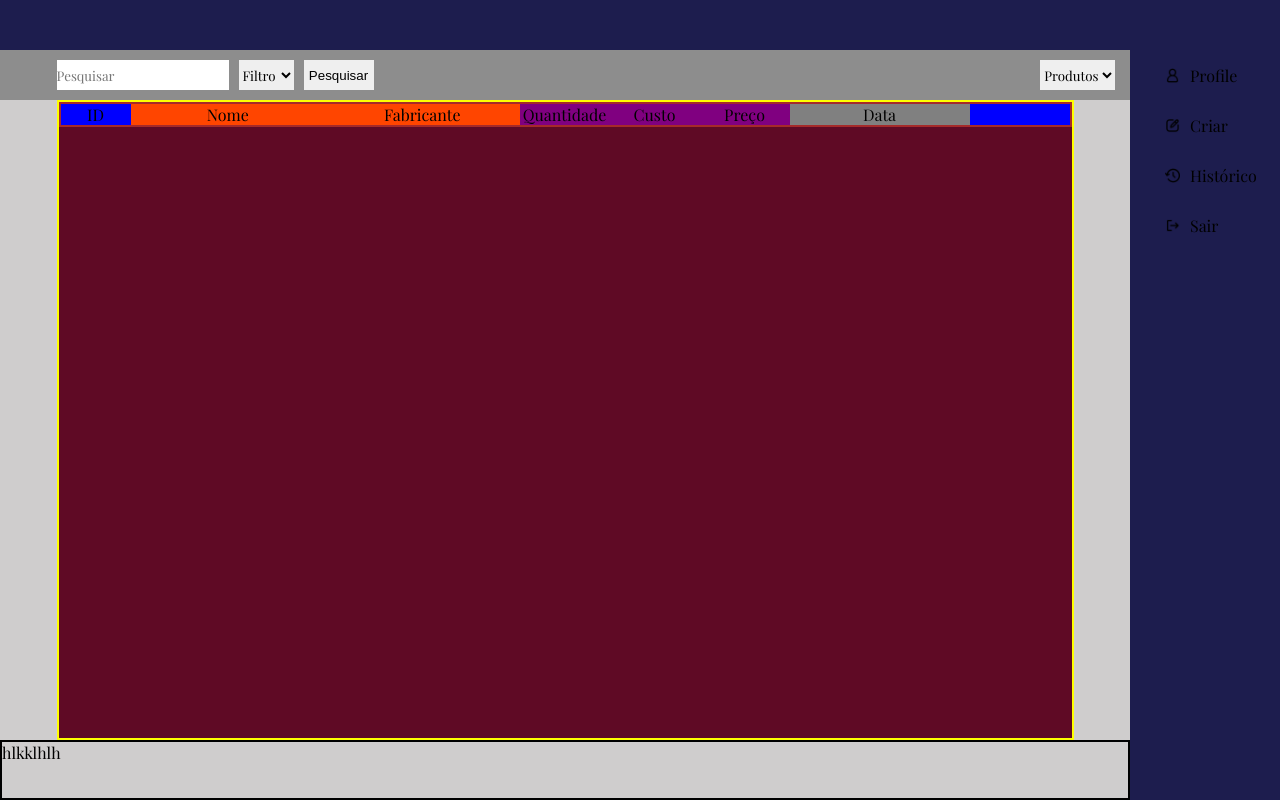
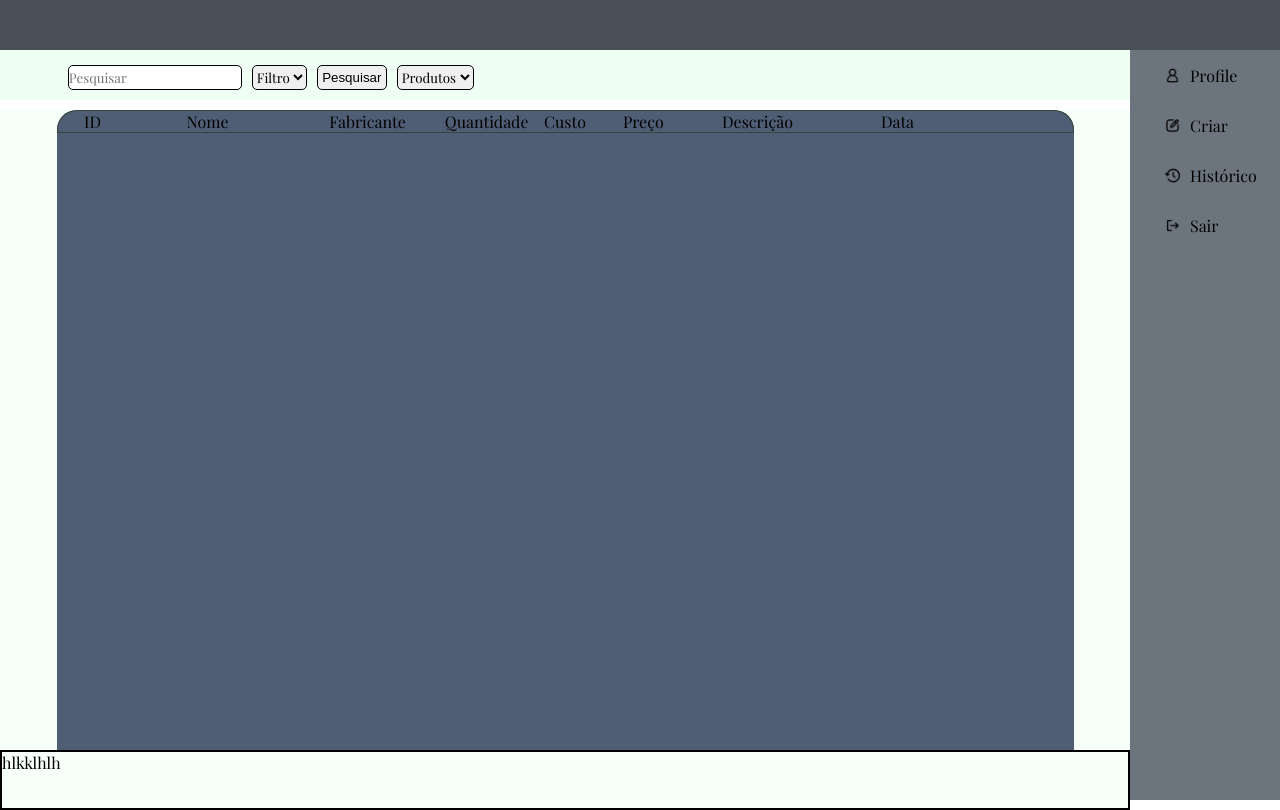
Before and after one commit to susaneafonso/PCrud, a website: page src/index.html in a window 1280 px wide. Drawn offline with nearby package versions, Linux system fonts and the light colour scheme; no server answers.

Commit message:
consulta lista de produtos funcionando

```diff
--- a/src/css/style.css
+++ b/src/css/style.css
@@ -12,14 +12,14 @@ margin: 0%;
 box-sizing: border-box;
 }
 .menu{
-background-color: rgb(29, 29, 78);;
+background-color:  #495057;
 height: 50px;
 width: 100%;
 display: flex;
 font-family: 'Playfair Display', serif;
 }
 .searchbar{
-background-color: rgb(141, 141, 141);
+background-color:  #f0fff3;
 display: flex;
 width: calc(100% - 150px);
 position: absolute;
@@ -28,17 +28,19 @@ font-family: 'Playfair Display', serif;
 }
 .search{
 display: flex;
-height: 30px;
+height: 25px;
 justify-content: center;
 align-items: center;
 outline: none;
 cursor:pointer ;
-margin: auto 0px 10px 5%;
+margin: auto 0px 10px 6%;
 font-family: 'Playfair Display', serif;
+border-radius: 5px;
+border: 1px solid;
 }
 .btn_filtro{
 display: flex;
-height: 30px;
+height: 25px;
 width: 55px;
 justify-content: center;
 align-items: center;
@@ -46,29 +48,35 @@ outline: none;
 cursor:pointer ;
 margin: auto 0px 10px 10px;
 font-family: 'Playfair Display', serif;
+border-radius: 5px;
+border: 1px solid;
 }
 .btn_search{
 display: flex;
-height: 30px;
+height: 25px;
 width: 70px;
 justify-content: center;
 align-items: center;
 cursor:pointer ;
 margin: auto 0px 10px 10px;
+border-radius: 5px;
+border: 1px solid;
 }
 .tabelas{
 display: flex;
-height: 30px;
+height: 25px;
 justify-content: center;
 align-items: center;
 outline: none;
 cursor:pointer ;
-margin: auto 0px 10px 59%;
+margin: auto 0px 10px 10px;
 font-family: 'Playfair Display', serif;
+border-radius: 5px;
+border: 1px solid;
 }
 .sidebar {
 width: 150px;
-background-color: rgb(29, 29, 78);
+background-color: #6c757d;
 margin-left: auto;
 margin-top: 0%;
 height:calc(100% - 50px);
@@ -93,9 +101,9 @@ justify-content:flex-start;
 font-family: 'Playfair Display', serif;
 }
 .sidebar ul li:hover{
-background-color: #ff83aa;
+background-color:  #495057;
 color: white;
-border-right: 4px solid white;
+border-right: 2px solid white;
 
 }
 .sidebar ul li img {
@@ -112,19 +120,19 @@ text-align: center;
 margin-left: 10px;
 }
 .tab{
-border: 2x solid red;
-background-color: #cfcdcd;
+background-color: #f6fff8;
 display: flex;
 width: calc(100% - 150px);
 position: absolute;
 height:calc(100% - 100px);
-margin-top: 50px;
+margin-top: 60px;
 justify-content: flex-start;
 align-self: flex-start;
 flex-direction: column;
 }
 .colunas_prod{
-border: 2px solid yellow;
+border-top-right-radius: 20px;
+border-top-left-radius: 20px;
 height: calc(100% - 60px);
 width: 90%;
 display: flex;
@@ -132,19 +140,25 @@ margin-left: 5%;
 justify-content: flex-start;
 align-self: flex-start;
 flex-direction: column;
-background-color: #5f0a25;
+background-color: #4f5d75;
+
 }
 .header_prod{
-border: 2px solid brown;
+border-top: 1px solid #36453b ;
+border-left: 1px solid #36453b;
+border-right:1px solid #36453b ;
+border-bottom: none;
+border-top-right-radius: 20px;
+border-top-left-radius: 20px;
 display: flex;
 align-self: flex-start;
 flex-direction: row;
-background-color: antiquewhite;
 width: 100%;
 flex-wrap: wrap;
 }
 .id{
-background-color: blue;
+
+background-color: #cce3de;
 display: flex;
 flex:1;
 min-width: 50px;
@@ -152,13 +166,13 @@ max-width: 70px;
 justify-content: center;
 }
 .changes{
-background-color: blue;
-min-width: 100px;
+background-color: #cce3de;
+min-width: 110px;
 max-width: 100px;
 justify-content: center;
 }
 .preco,.custo,.quantidade{
-background-color: purple;
+background-color: #cce3de;
 display: flex;
 flex: 1;
 min-width: 70px;
@@ -167,23 +181,43 @@ justify-content: center;
 }
 
 .nome,.fabricante{
-background-color: orangered;
+background-color: #cce3de;
+display: flex;
+flex: 1;
+min-width: 160px;
+max-width: 160px;
+justify-content: center;
+}
+.descricao{
+background-color: #cce3de;
 display: flex;
 flex: 1;
 min-width: 150px;
-max-width: 230px;
+max-width: 150px;
 justify-content: center;
 }
-
 .data{
-background-color: gray;
+background-color: #cce3de;
 display: flex;
 flex: 1;
-min-width: 120px;
-max-width: 180px;
+min-width: 130px;
+max-width: 170px;
 justify-content: center;
 }
-
+#cabecal{
+background-color: #4f5d75;
+border-top-right-radius: 20px;
+border-top-left-radius: 20px;
+}
+.linhas{
+display: flex;
+align-self: flex-start;
+flex-direction: row;
+width: 100%;
+background-color: #cce3de;
+flex-wrap: wrap;
+border-top: 1px  #36453b solid;
+}
 
 
 .paginacao{
--- a/src/index.html
+++ b/src/index.html
@@ -34,23 +34,23 @@
 
     <div class="colunas_prod">
          <div class="header_prod">
-                 <div class="id">ID</div>
-                 <div class="nome">Nome</div>
-                 <div class="fabricante">Fabricante</div>
-                 <div class="quantidade">Quantidade</div>
-                 <div class="custo">Custo</div>
-                 <div class="preco">Preço</div>
-                 <div class="data">Data</div>
-                 <div class="changes"></div>
+                 <div id="cabecal" class="id">ID</div>
+                 <div id="cabecal" class="nome">Nome</div>
+                 <div id="cabecal" class="fabricante">Fabricante</div>
+                 <div id="cabecal" class="quantidade">Quantidade</div>
+                 <div id="cabecal" class="custo">Custo</div>
+                 <div id="cabecal" class="preco">Preço</div>
+                 <div id="cabecal" class="descricao">Descrição</div>
+                 <div id="cabecal" class="data">Data</div>
+                 <div id="cabecal" class="changes"></div>
          </div>
-         <div class="linhas_prod">
+         <div class="linhas"></div>
+    </div>
 
+    <div class="paginacao">hlkklhlh</div>
 
+    </div>
 
-        </div>
-    </div>
-    <div class="paginacao">hlkklhlh</div>
-    </div>
 
 
     <div class="sidebar">
--- a/src/main.js
+++ b/src/main.js
@@ -1,70 +1,86 @@
+document.addEventListener('DOMContentLoaded', function () {
+    const api = axios.create({
+        baseURL: "https://tesstw.onrender.com",
+    });
 
-document.addEventListener('DOMContentLoaded', function () {
-const api = axios.create({
-    baseURL: "https://tesstw.onrender.com",
+    const dpai = "linhas";
+    const linhas_prod = document.querySelector(`.${dpai}`);
+    // console.log("linhas_prod:", linhas_prod);
 
-})
+    async function consultar() {
+        try {
+            if (!linhas_prod) {
+                console.error(`Element with class "${dpai}" not found in the document.`);
+                return;
+            }
+
+            const response = await api.get('/produtos');
+            const dados = response.data.result;
+
+            // data.forEach(element => {
+                for (let i = 0; i < Math.min(dados.length, 21); i++) {
+
+                const element = dados[i];
+
+                const linhas = document.createElement("div");
+                linhas.setAttribute("class", "linhas");
+
+                const id = document.createElement("div");
+                id.setAttribute("class", "id");
+                id.innerHTML = element.cod;
+                linhas.appendChild(id);
+
+                const nome = document.createElement("div");
+                nome.setAttribute("class", "nome");
+                nome.innerHTML = element.nome;
+                linhas.appendChild(nome);
 
 
-async function consultar() {
-
-    const response = await api.get('/produtos')
-    const data=response.data.result
-    console.log(data)
-
-    data.forEach(element => {
-
-         const linhas_prod= document.getElementsByClassName("linhas_prod")
-         const linhas= document.createElement("div")
-         const id=document.createElement("div")
-         id.setAttribute("class","id")
-         id.innerHTML=element.cod
+                const fabricante= document.createElement("div");
+                fabricante.setAttribute("class", "fabricante");
+                fabricante.innerHTML = element.fabricante;
+                linhas.appendChild(fabricante);
 
 
-
-         const nome=document.createElement("div")
-         nome.setAttribute("class","nome")
-         nome.value=element.nome
-
-         const fabricante=document.createElement("div")
-         fabricante.setAttribute("class","fabricante")
-         fabricante.innerHTML=element.fabricante
-
-         const quantidade=document.createElement("div")
-         quantidade.setAttribute("class","quantidade")
-         quantidade.innerHTML=element.qtda
-
-         const custo=document.createElement("div")
-         custo.setAttribute("class","custo")
-         custo.innerHTML=element.custo
-
-         const preco=document.createElement("div")
-         preco.setAttribute("class","preco")
-         preco.innerHTML=element.preco
-
-         const descricao=document.createElement("div")
-         descricao.setAttribute("class","descricao")
-         descricao.innerHTML=element.descri
-
-         const data=document.createElement("div")
-         data.setAttribute("class","data")
-         data.innerHTML=element.data
+                const quantidade = document.createElement("div");
+                quantidade.setAttribute("class", "quantidade");
+                quantidade.innerHTML = element.qtda;
+                linhas.appendChild(quantidade);
 
 
-         linhas.setAttribute("class","dt")
-         linhas.appendChild(id)
-         linhas.appendChild(nome)
-         linhas.appendChild(fabricante)
-         linhas.appendChild(quantidade)
-         linhas.appendChild(custo)
-         linhas.appendChild(preco)
-         linhas.appendChild(descricao)
-         linhas.appendChild(data)
-         linhas_prod.appendChild(linhas)
+                const custo = document.createElement("div");
+                custo.setAttribute("class", "custo");
+                custo.innerHTML = element.custo;
+                linhas.appendChild(custo);
 
-         console.log(id,nome,fabricante)
 
-})}
-consultar()
+                const preco = document.createElement("div");
+                preco.setAttribute("class", "preco");
+                preco.innerHTML = element.preco;
+                linhas.appendChild(preco);
 
-})
+
+                const descricao = document.createElement("div");
+                descricao.setAttribute("class", "descricao");
+                descricao.innerHTML = element.descri.slice(0,10)
+                linhas.appendChild(descricao);
+
+                const data = document.createElement("div");
+                data.setAttribute("class", "data");
+                data.innerHTML = element.data.slice(0,19)
+                linhas.appendChild(data);
+
+                // Repeat the process for other elements...
+
+
+                linhas_prod.appendChild(linhas);
+                console.log(linhas_prod)
+
+                }
+        } catch (error) {
+            console.error("Error:", error);
+        }
+    }
+
+    consultar();
+});
```
